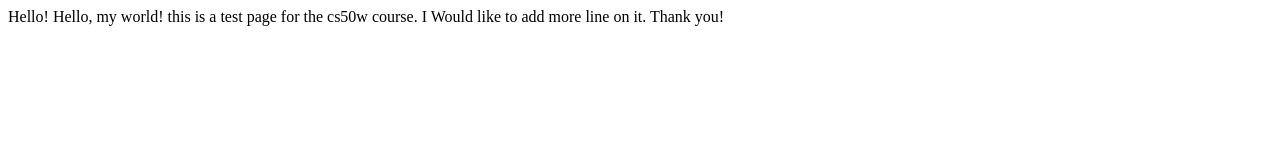
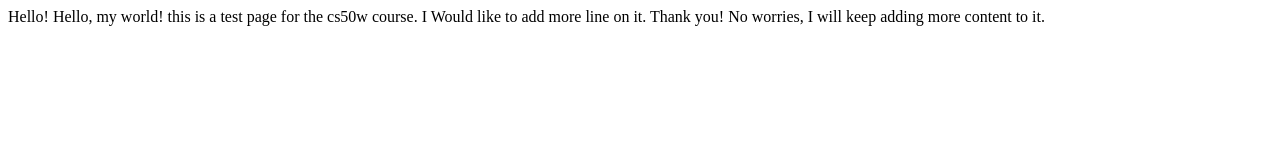
Before and after one commit to kawaito86/cs50w, a plain HTML site: page hello.html in a window 1280 px wide. Drawn offline with Linux system fonts and the light colour scheme.

Commit message:
more function

```diff
--- a/hello.html
+++ b/hello.html
@@ -8,6 +8,7 @@
         this is a test page for the cs50w course.
         I Would like to add more line on it.
         Thank you!
+        No worries, I will keep adding more content to it.
 
     </body>
 </html>
```
